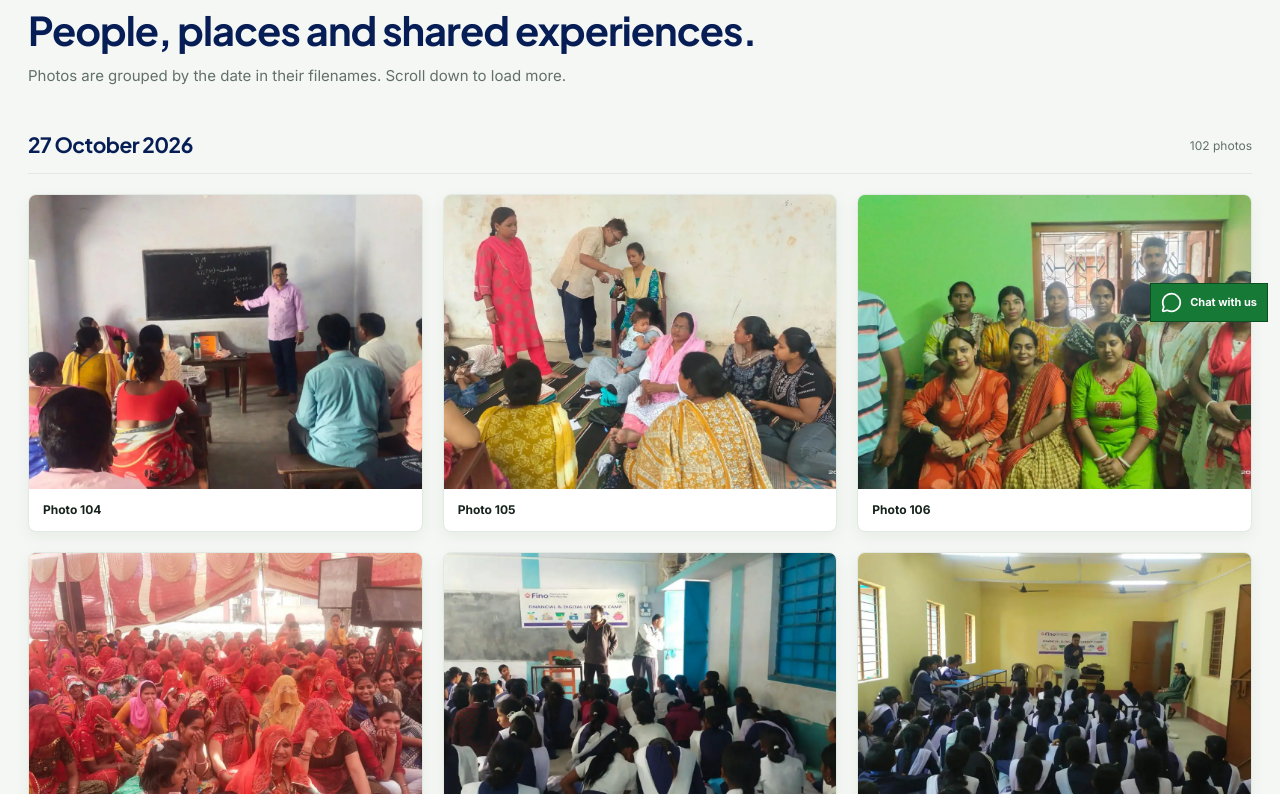
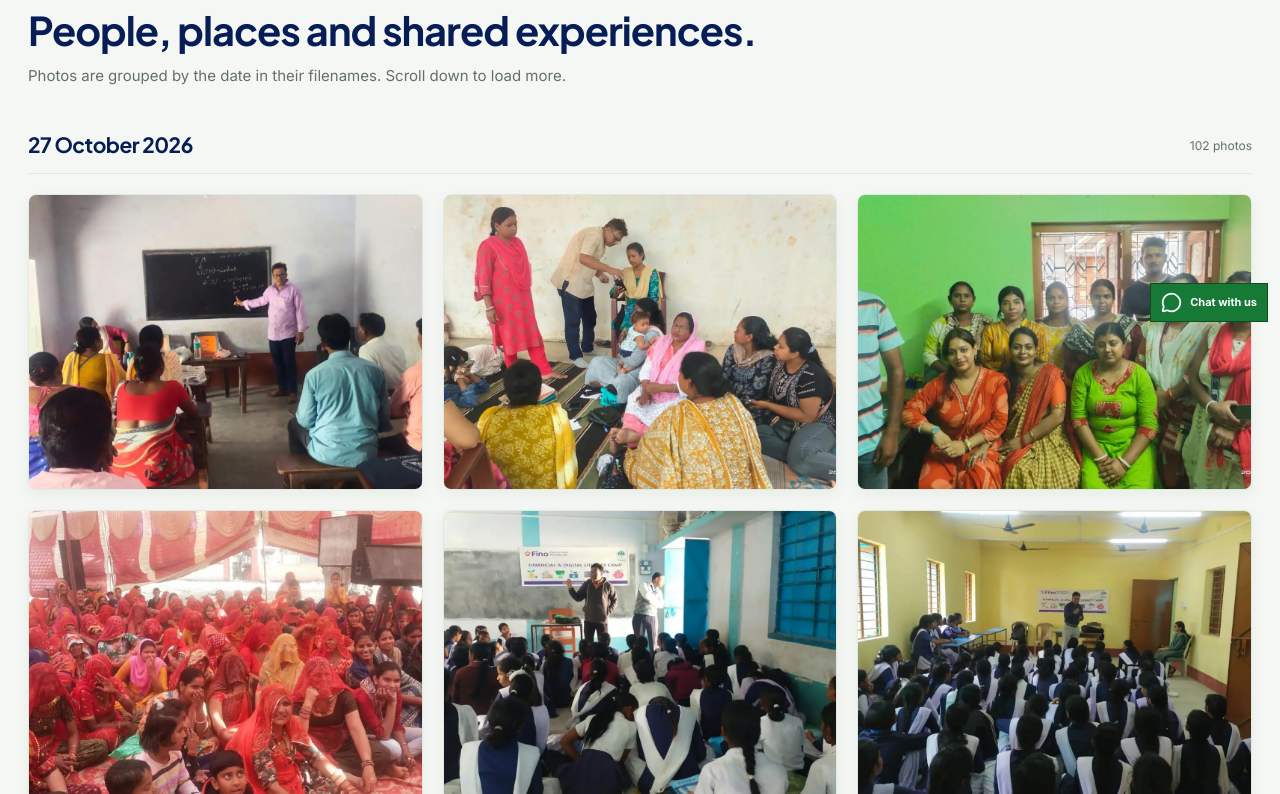
Before and after one commit to jatinRajpoot/NGO, a Next.js app: page /gallery in a window 1280 px wide. Shown: the part 466-1260 px from the top of the page. Built offline with nearby package versions, Linux system fonts and the light colour scheme.

Commit message:
Add gallery photo lightbox

```diff
--- /dev/null
+++ b/app/components/PhotoGallery.jsx
@@ -0,0 +1,114 @@
+'use client';
+
+import { useCallback, useEffect, useRef, useState } from 'react';
+import Image from 'next/image';
+import { ChevronLeft, ChevronRight, X } from 'lucide-react';
+
+export default function PhotoGallery({ dates }) {
+  const photos = dates.flatMap(({ dateLabel, photos: datePhotos }) =>
+    datePhotos.map((photo) => ({ ...photo, dateLabel })),
+  );
+  const photoIndexBySource = new Map(photos.map((photo, index) => [photo.src, index]));
+  const [activeIndex, setActiveIndex] = useState(null);
+  const closeButtonRef = useRef(null);
+  const openerRef = useRef(null);
+  const isOpen = activeIndex !== null;
+  const activePhoto = isOpen ? photos[activeIndex] : null;
+
+  const closeViewer = useCallback(() => {
+    setActiveIndex(null);
+    requestAnimationFrame(() => openerRef.current?.focus());
+  }, []);
+
+  const movePhoto = useCallback((direction) => {
+    setActiveIndex((current) => (current + direction + photos.length) % photos.length);
+  }, [photos.length]);
+
+  useEffect(() => {
+    if (!isOpen) return undefined;
+
+    const previousOverflow = document.body.style.overflow;
+    document.body.style.overflow = 'hidden';
+    closeButtonRef.current?.focus();
+
+    function handleKeyDown(event) {
+      if (event.key === 'Escape') closeViewer();
+      if (event.key === 'ArrowLeft' && photos.length > 1) movePhoto(-1);
+      if (event.key === 'ArrowRight' && photos.length > 1) movePhoto(1);
+    }
+
+    document.addEventListener('keydown', handleKeyDown);
+    return () => {
+      document.removeEventListener('keydown', handleKeyDown);
+      document.body.style.overflow = previousOverflow;
+    };
+  }, [isOpen, photos.length, closeViewer, movePhoto]);
+
+  function trapTab(event) {
+    if (event.key !== 'Tab') return;
+    const controls = [...event.currentTarget.querySelectorAll('button:not(:disabled)')];
+    const first = controls[0];
+    const last = controls[controls.length - 1];
+
+    if (event.shiftKey && document.activeElement === first) {
+      event.preventDefault();
+      last.focus();
+    } else if (!event.shiftKey && document.activeElement === last) {
+      event.preventDefault();
+      first.focus();
+    }
+  }
+
+  return <>
+    {dates.map(({ dateKey, dateLabel, photos: datePhotos }) => <section className="gallery-date-group" key={dateKey} aria-labelledby={`gallery-date-${dateKey}`}>
+      <div className="gallery-date-heading">
+        <h3 id={`gallery-date-${dateKey}`}>{dateLabel}</h3>
+        <span>{datePhotos.length} photos</span>
+      </div>
+      <div className="gallery-page-grid">
+        {datePhotos.map((photo) => <figure className="gallery-page-card" key={photo.src}>
+          <button
+            type="button"
+            className="gallery-page-image gallery-page-image-button"
+            aria-label={`Open photo from ${dateLabel}`}
+            onClick={(event) => {
+              openerRef.current = event.currentTarget;
+              setActiveIndex(photoIndexBySource.get(photo.src));
+            }}
+          >
+            <Image
+              src={photo.src}
+              alt={photo.alt}
+              fill
+              loading="lazy"
+              sizes="(max-width: 600px) 100vw, (max-width: 960px) 50vw, 33vw"
+            />
+          </button>
+        </figure>)}
+      </div>
+    </section>)}
+
+    {activePhoto && <div
+      className="gallery-lightbox-backdrop"
+      onMouseDown={(event) => {
+        if (event.target === event.currentTarget) closeViewer();
+      }}
+    >
+      <section className="gallery-lightbox" role="dialog" aria-modal="true" aria-label="Photo viewer" onKeyDown={trapTab}>
+        <button ref={closeButtonRef} className="gallery-lightbox-control gallery-lightbox-close" type="button" aria-label="Close photo viewer" onClick={closeViewer}>
+          <X size={25} aria-hidden="true" />
+        </button>
+        <button className="gallery-lightbox-control gallery-lightbox-previous" type="button" aria-label="Previous photo" disabled={photos.length < 2} onClick={() => movePhoto(-1)}>
+          <ChevronLeft size={32} aria-hidden="true" />
+        </button>
+        <div className="gallery-lightbox-image">
+          <Image src={activePhoto.src} alt={activePhoto.alt} fill priority sizes="100vw" />
+        </div>
+        <button className="gallery-lightbox-control gallery-lightbox-next" type="button" aria-label="Next photo" disabled={photos.length < 2} onClick={() => movePhoto(1)}>
+          <ChevronRight size={32} aria-hidden="true" />
+        </button>
+        <p className="gallery-lightbox-caption">{activePhoto.dateLabel}</p>
+      </section>
+    </div>}
+  </>;
+}
--- a/app/gallery/page.jsx
+++ b/app/gallery/page.jsx
@@ -1,6 +1,6 @@
 import { readdirSync } from 'node:fs';
 import path from 'node:path';
-import Image from 'next/image';
+import PhotoGallery from '../components/PhotoGallery';
 import PageHero from '../components/PageHero';
 
 export const metadata = {
@@ -13,29 +13,31 @@ const imageNames = readdirSync(mediaDirectory)
   .filter((name) => /^IMG-\d{8}-WA\d+\.webp$/i.test(name))
   .sort((a, b) => a.localeCompare(b, undefined, { numeric: true }));
 
-const photosByDate = imageNames.reduce((groups, name, index) => {
+const photosByDate = imageNames.reduce((groups, name) => {
   const dateMatch = name.match(/^IMG-(\d{4})(\d{2})(\d{2})-WA(\d+)\.webp$/i);
   if (!dateMatch) return groups;
 
-  const [, year, month, day, photoNumber] = dateMatch;
+  const [, year, month, day] = dateMatch;
   const dateKey = `${year}-${month}-${day}`;
   if (!groups.has(dateKey)) {
+    const date = new Date(Number(year), Number(month) - 1, Number(day));
     groups.set(dateKey, {
-      date: new Date(Number(year), Number(month) - 1, Number(day)),
+      dateLabel: date.toLocaleDateString('en-IN', { day: 'numeric', month: 'long', year: 'numeric' }),
       photos: [],
     });
   }
 
   groups.get(dateKey).photos.push({
     src: `/media/gallery/${name}`,
-    alt: `Photo ${photoNumber} from ${Number(day)} ${new Date(Number(year), Number(month) - 1).toLocaleString('en-IN', { month: 'long' })} ${year}`,
-    label: `Photo ${String(index + 1).padStart(3, '0')}`,
+    alt: `Gallery photograph from ${groups.get(dateKey).dateLabel}`,
   });
   return groups;
 }, new Map());
 
 export default function GalleryPage() {
-  const dates = [...photosByDate.entries()].sort(([a], [b]) => b.localeCompare(a));
+  const dates = [...photosByDate.entries()]
+    .sort(([a], [b]) => b.localeCompare(a))
+    .map(([dateKey, group]) => ({ dateKey, ...group }));
 
   return <>
     <PageHero
@@ -52,26 +54,7 @@ export default function GalleryPage() {
           <h2>People, places and shared experiences.</h2>
           <p>Photos are grouped by the date in their filenames. Scroll down to load more.</p>
         </div>
-        {dates.map(([dateKey, group]) => <section className="gallery-date-group" key={dateKey} aria-labelledby={`gallery-date-${dateKey}`}>
-          <div className="gallery-date-heading">
-            <h3 id={`gallery-date-${dateKey}`}>{group.date.toLocaleDateString('en-IN', { day: 'numeric', month: 'long', year: 'numeric' })}</h3>
-            <span>{group.photos.length} photos</span>
-          </div>
-          <div className="gallery-page-grid">
-            {group.photos.map((photo) => <figure className="gallery-page-card" key={photo.src}>
-              <div className="gallery-page-image">
-                <Image
-                  src={photo.src}
-                  alt={photo.alt}
-                  fill
-                  loading="lazy"
-                  sizes="(max-width: 600px) 100vw, (max-width: 960px) 50vw, 33vw"
-                />
-              </div>
-              <figcaption>{photo.label}</figcaption>
-            </figure>)}
-          </div>
-        </section>)}
+        <PhotoGallery dates={dates} />
       </div>
     </section>
   </>;
--- a/app/redesign.css
+++ b/app/redesign.css
@@ -210,7 +210,21 @@
 .gallery-page-image { position: relative; aspect-ratio: 4 / 3; overflow: hidden; background: #e7ece6; }
 .gallery-page-image img { object-fit: cover; transition: transform .3s ease; }
 .gallery-page-card:hover .gallery-page-image img { transform: scale(1.035); }
-.gallery-page-card figcaption { padding: 12px 14px; color: var(--redesign-ink); font-size: 12px; font-weight: 700; }
+.gallery-page-image-button { display: block; width: 100%; padding: 0; border: 0; cursor: zoom-in; }
+.gallery-lightbox-backdrop { position: fixed; z-index: 1000; inset: 0; display: grid; place-items: center; padding: 0; background: rgba(4, 8, 12, .96); }
+.gallery-lightbox { position: relative; display: grid; width: 100%; height: 100%; place-items: center; border: 0; outline: 0; }
+.gallery-lightbox-image { position: relative; width: min(100vw, 1600px); height: 100dvh; }
+.gallery-lightbox-image img { object-fit: contain; }
+.gallery-lightbox-control { position: absolute; z-index: 1; display: grid; width: 50px; height: 50px; place-items: center; padding: 0; color: #fff; background: rgba(18, 24, 28, .58); border: 0; border-radius: 50%; cursor: pointer; transition: background .18s ease, transform .18s ease; }
+.gallery-lightbox-control:hover { background: rgba(18, 24, 28, .9); transform: scale(1.06); }
+.gallery-lightbox-control:focus-visible { outline: 2px solid #fff; outline-offset: 3px; }
+.gallery-lightbox-control:disabled { cursor: default; opacity: .45; }
+.gallery-lightbox-close { top: 20px; right: 20px; }
+.gallery-lightbox-previous { top: 50%; left: max(18px, calc((100vw - 1600px) / 2 + 18px)); transform: translateY(-50%); }
+.gallery-lightbox-previous:hover { transform: translateY(-50%) scale(1.06); }
+.gallery-lightbox-next { top: 50%; right: max(18px, calc((100vw - 1600px) / 2 + 18px)); transform: translateY(-50%); }
+.gallery-lightbox-next:hover { transform: translateY(-50%) scale(1.06); }
+.gallery-lightbox-caption { position: absolute; right: 80px; bottom: 15px; left: 80px; margin: 0; color: rgba(255, 255, 255, .82); font-size: 12px; text-align: center; }
 
 /* Location and footer */
 .home-location-section { background: #f2f6f1; }
@@ -321,6 +335,10 @@
   .gallery-page-intro { margin-bottom: 30px; }
   .gallery-date-group + .gallery-date-group { margin-top: 36px; }
   .gallery-date-heading h3 { font-size: 18px; }
+  .gallery-lightbox-control { width: 44px; height: 44px; }
+  .gallery-lightbox-close { top: 13px; right: 13px; }
+  .gallery-lightbox-previous { left: 10px; }
+  .gallery-lightbox-next { right: 10px; }
   .home-container { width: calc(100% - 32px); }
   .redesign-utility-inner { display: flex; align-items: stretch; flex-direction: column; gap: 5px; padding-block: 7px; }
   .redesign-utility-inner > .portal-announcements { min-height: 30px; gap: 6px; }
```
